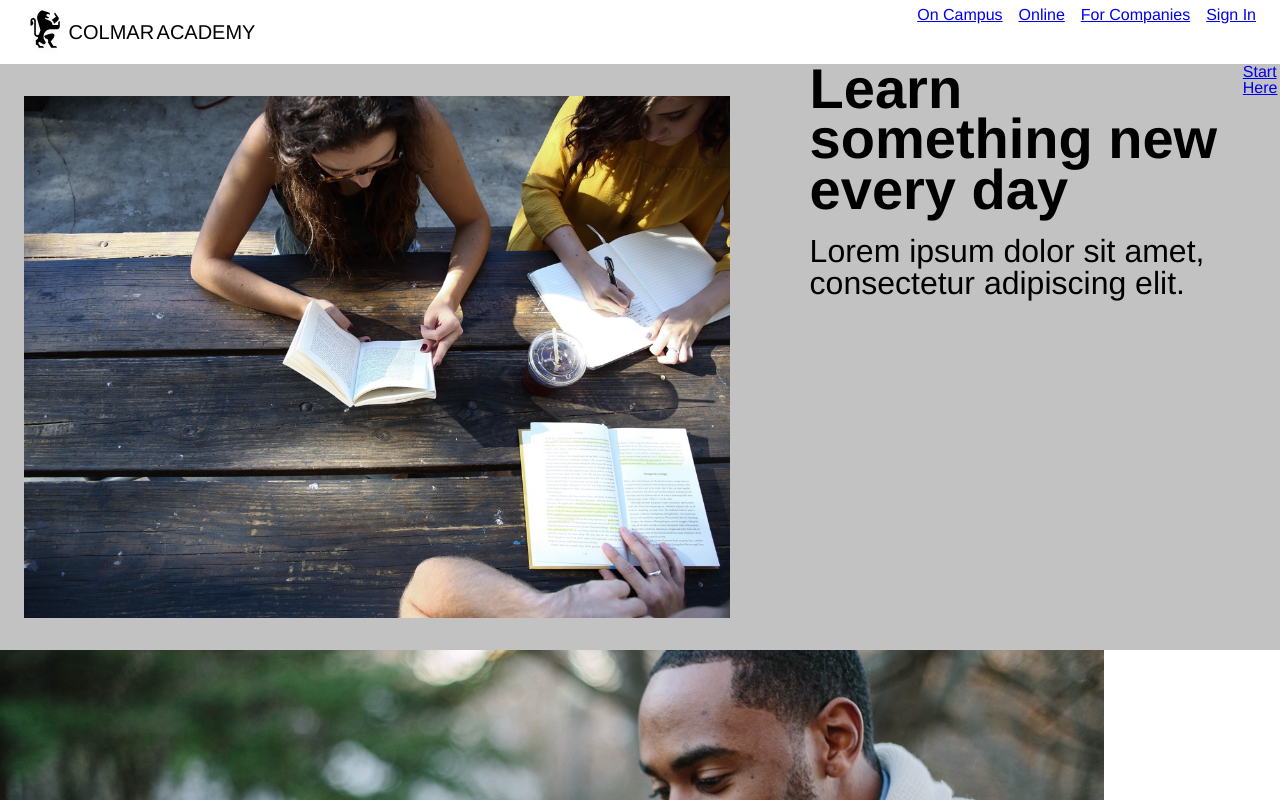
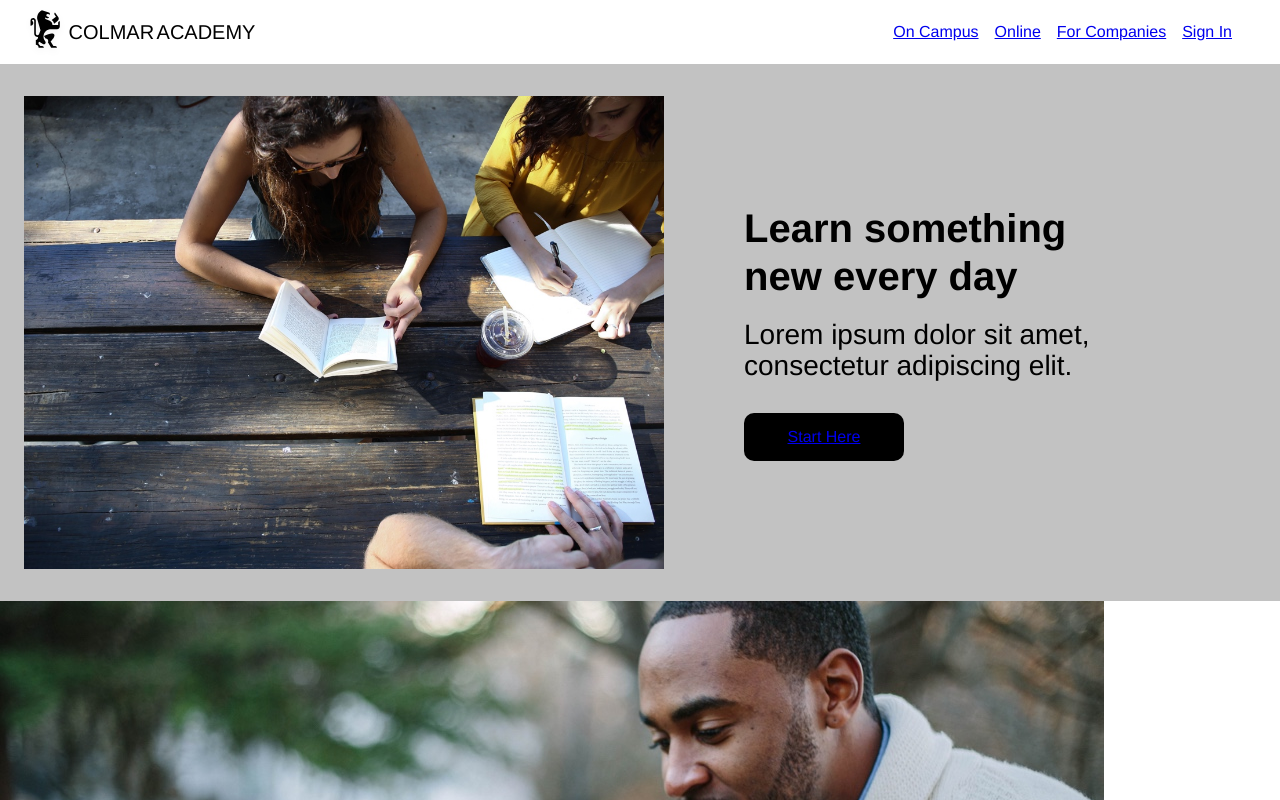
Before and after one commit to billdote/ColmarAcademy, a plain HTML site: page index.html in a window 1280 px wide. Shown: the top 800 px of the page. Drawn offline with Linux system fonts and the light colour scheme.

Commit message:
Adjusted img size in banner section -- Added styling for 'start here' btn

```diff
--- a/resources/css/style.css
+++ b/resources/css/style.css
@@ -44,7 +44,7 @@ header {
   padding-left: 0.15rem;
 }
 
-desktopNav nav {
+.desktopNav nav {
   display: flex;
   align-items: center;
   padding-right: 1.5rem;
@@ -54,7 +54,7 @@ desktopNav nav {
   display: flex;
 }
 
-.desktopNav nav ul li {
+.desktopNav li {
   padding-left: 1rem;
 }
 
@@ -66,12 +66,11 @@ ul {
 
 banner {
   display: flex;
-  width: 100%;
   background-color: #c2c2c2;
 }
 
 .bannerImg {
-  width: 60%;
+  width: 50%;
   padding: 2rem 2.5rem 2rem 1.5rem;
 }
 
@@ -82,25 +81,34 @@ banner {
 }
 
 banner .learn {
-  width: 40%;
+  width: 30%;
   display: flex;
   justify-content: center;
-  flex-direction: center;
+  flex-direction: column;
   padding-left: 2.5rem;
 }
 
-.learn .headline {
-  line-height: 1;
-}
-
 .learn .headline h1 {
-  font-size: 3.5rem;
+  font-size: 2.5rem;
   font-weight: 800;
-  line-height: 0.9;
+  line-height: 1.2;
 }
 
 .learn .headline h3 {
-  font-size: 2rem;
+  font-size: 1.75rem;
   font-weight: 500;
   padding-top: 1.25rem;
+  line-height: 1.1;
 }
+
+.learn .startBtn {
+  display: flex;
+  justify-content: center;
+  background-color: #000;
+  padding: 1rem;
+  margin-top: 2rem;
+  width: 8rem;
+  border-radius: 10px;
+}
+
+/*Information*/
```
